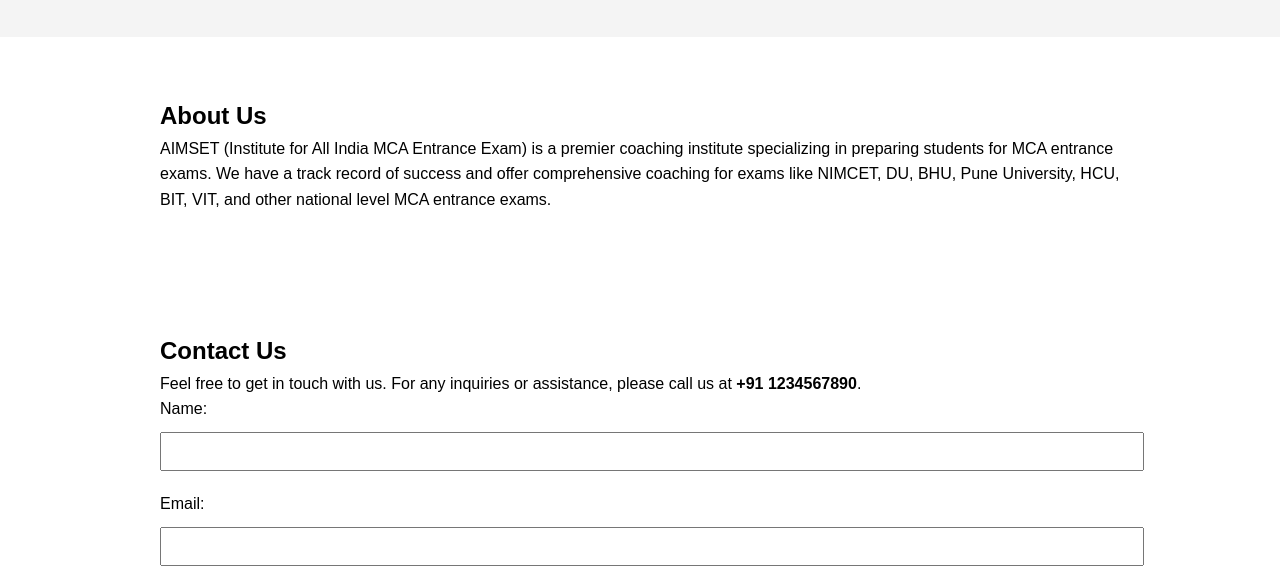
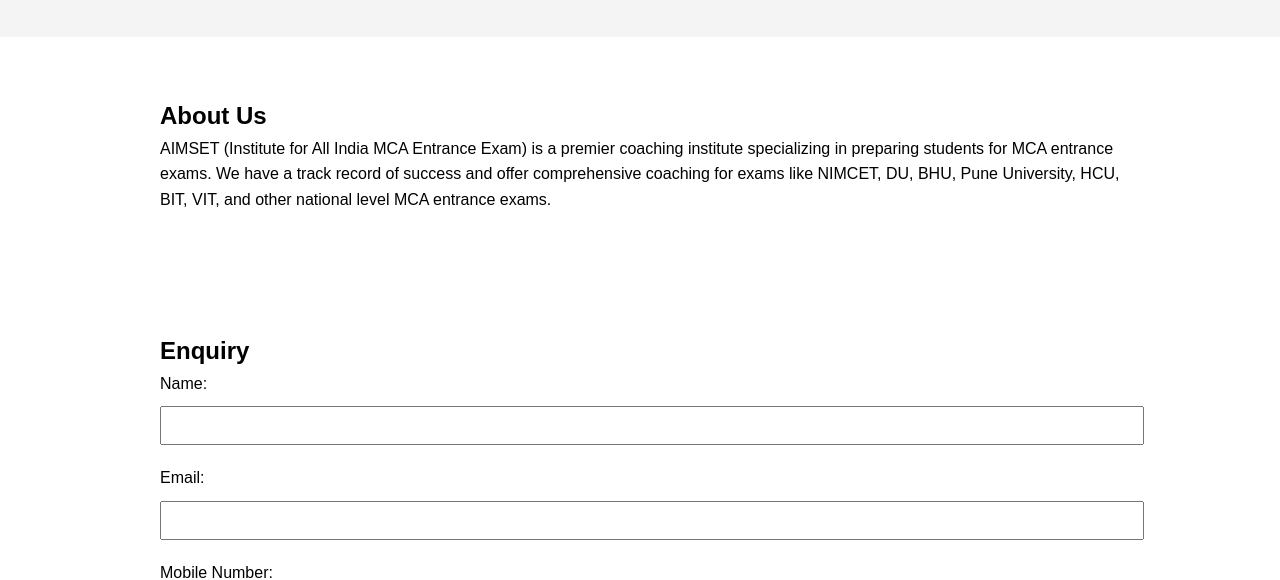
Before and after one commit to TechHarshad/aimcet.github.io, a plain HTML site: page index.html in a window 1280 px wide. Shown: the part 238-818 px from the top of the page. Drawn offline with Linux system fonts and the light colour scheme; a script that the page names is missing.

Commit message:
Update index.html

```diff
--- a/index.html
+++ b/index.html
@@ -31,8 +31,7 @@
 
   <section id="contact">
   <div class="container">
-    <h2>Contact Us</h2>
-    <p>Feel free to get in touch with us. For any inquiries or assistance, please call us at <strong>+91 1234567890</strong>.</p>
+    <h2>Enquiry</h2>
     <form>
       <label for="name">Name:</label>
       <input type="text" id="name" name="name" required>
```
